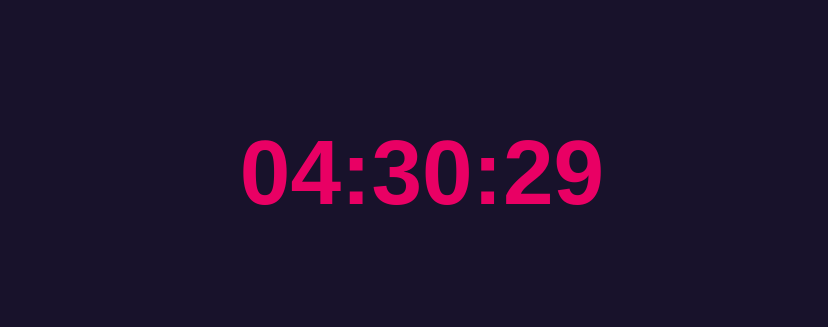
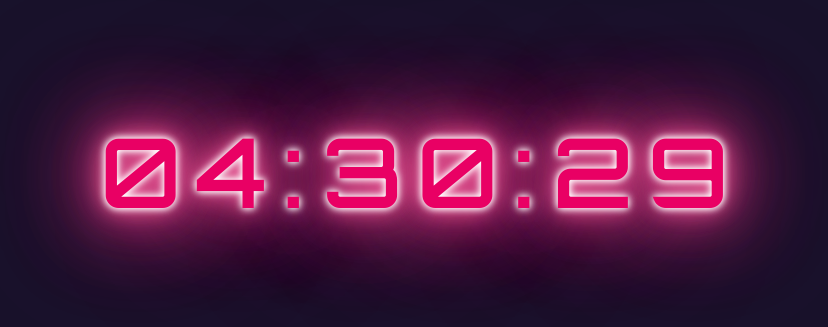
Before and after one commit to AlexdelCarmen/digital-watch, a plain HTML site: page index.html in a window 1280 px wide. Shown: the part 235-562 px from the top of the page, without its empty margins (218-1046 px from the left). Drawn offline with Linux system fonts and the light colour scheme.

Commit message:
Add glow effects.

```diff
--- a/index.html
+++ b/index.html
@@ -8,6 +8,13 @@
     <link rel="stylesheet" href="./style.css" />
     <!-- CSS reset -->
     <link rel="stylesheet" href="./css-reset.css" />
+    <!-- Orbitron font -->
+    <link rel="preconnect" href="https://fonts.googleapis.com" />
+    <link rel="preconnect" href="https://fonts.gstatic.com" crossorigin />
+    <link
+      href="https://fonts.googleapis.com/css2?family=Orbitron&display=swap"
+      rel="stylesheet"
+    />
   </head>
   <body>
     <h1 id="watch-screen"></h1>
--- a/style.css
+++ b/style.css
@@ -9,5 +9,9 @@ body {
 }
 
 #watch-screen {
-    font-size: 91px;
+  font-size: 91px;
+  font-family: "Orbitron", sans-serif;
+  letter-spacing: 20px;
+  text-shadow: 0 0 7px #fff, 0 0 10px #fff, 0 0 21px #ff5f9e, 0 0 42px #ff5f9e,
+    0 0 82px #ff5f9e, 0 0 92px #b3005e, 0 0 102px #b3005e, 0 0 151px #b3005e;
 }
```
